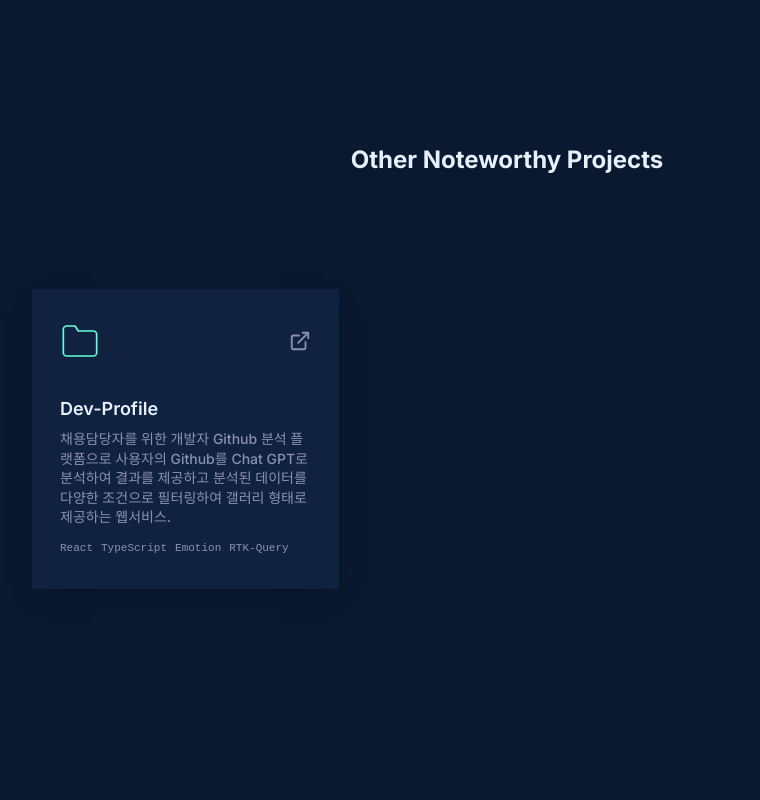
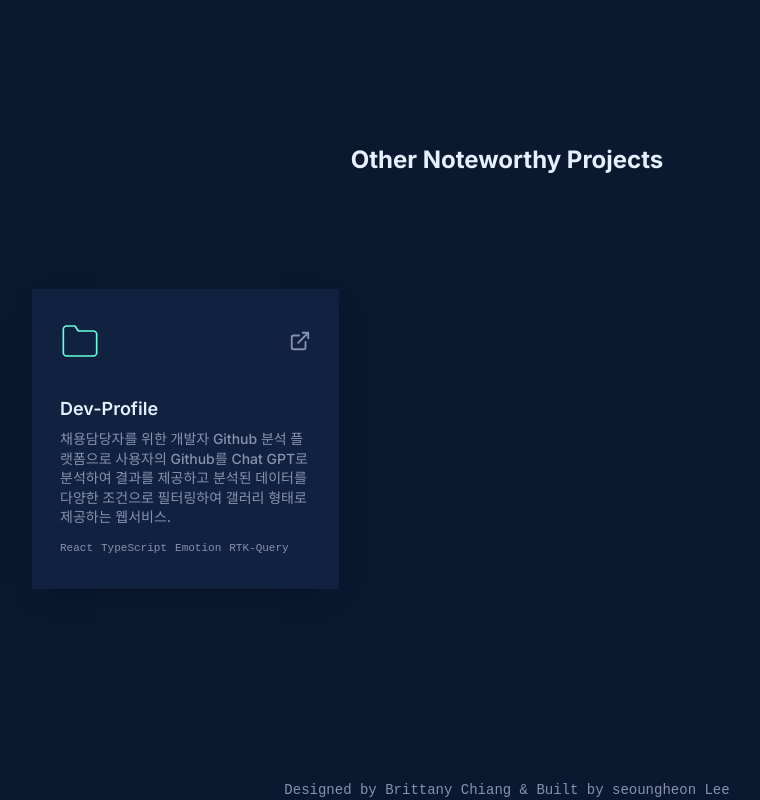
Before and after one commit to heondeam/shlee-resume, a Next.js app: page / in a window 1280 px wide. Shown: the part 5095-5895 px from the top of the page, without its empty margins (133-893 px from the left). Built offline with nearby package versions, Linux system fonts and the light colour scheme; a web font is replaced by a local one.

Commit message:
feat: imple footer

```diff
--- a/app/page.tsx
+++ b/app/page.tsx
@@ -1,3 +1,4 @@
+import Footer from '@components/common/footer'
 import AboutMe from '@components/sections/about-me'
 import Experience from '@components/sections/experience'
 import Hero from '@components/sections/hero'
@@ -12,6 +13,7 @@ export default function Home() {
       <Experience />
       <Projects />
       <WorthyProjects />
+      <Footer />
     </main>
   )
 }
--- /dev/null
+++ b/components/common/footer.tsx
@@ -0,0 +1,16 @@
+import H5 from '@components/typography/h5'
+import P5 from '@components/typography/p5'
+import Section from '@components/ui/section'
+import Link from 'next/link'
+
+export default function Footer() {
+  return (
+    <Section>
+      <footer>
+        <P5 className="text-slate font-mono">
+          Designed by Brittany Chiang & Built by seoungheon Lee
+        </P5>
+      </footer>
+    </Section>
+  )
+}
```
